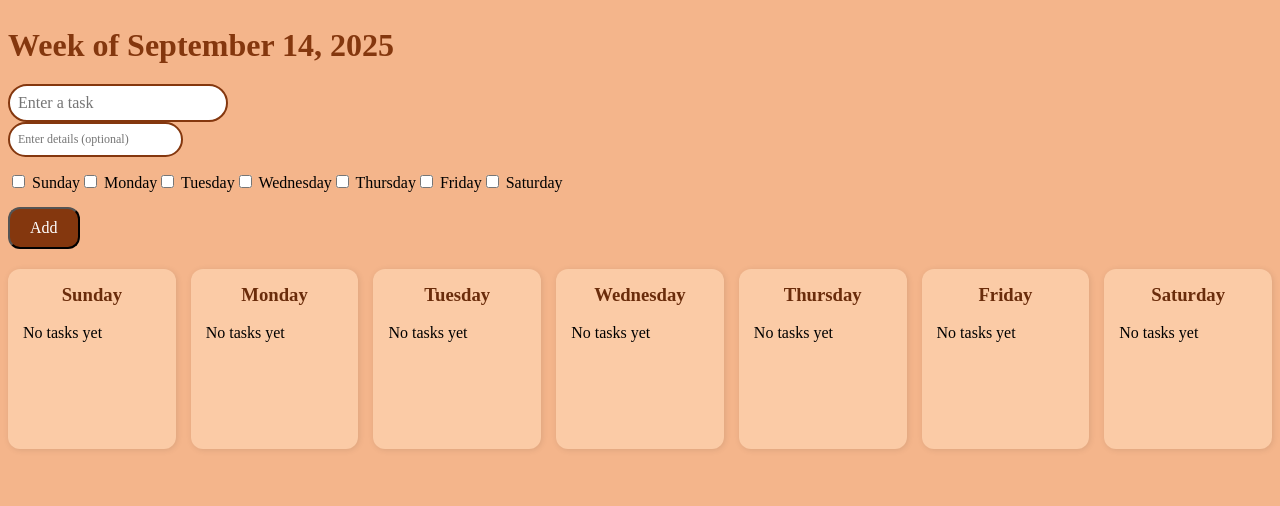
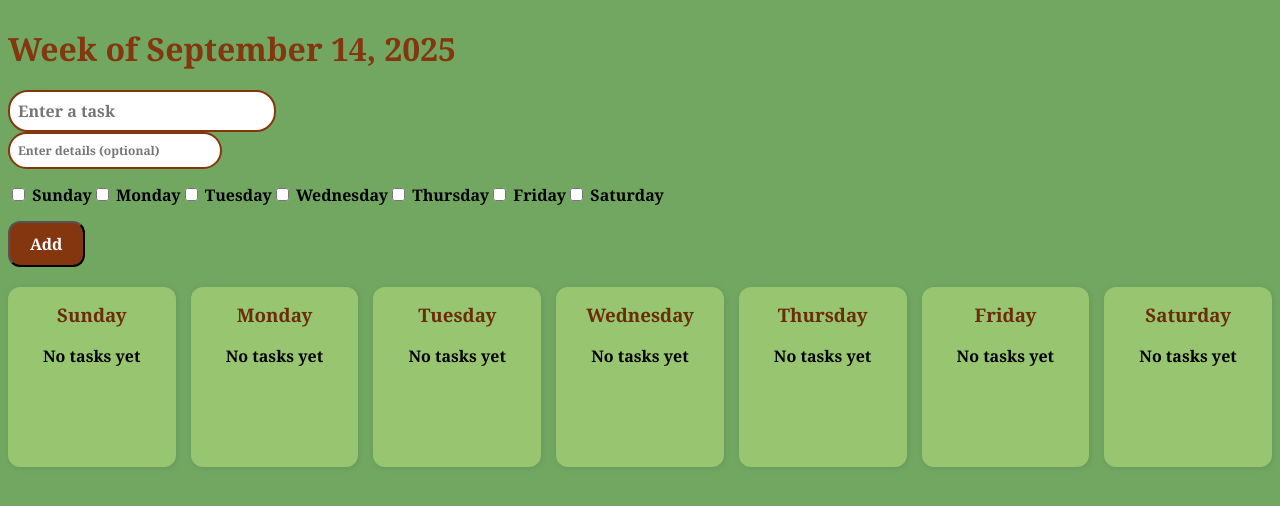
Before and after one commit to abileshayyanar/Flask-Weekly-Calendar, a Flask app: page / in a window 1280 px wide. Shown: the top 506 px of the page. Run offline with Flask 3, Linux system fonts and the light colour scheme.

Commit message:
updated style elements

```diff
--- a/static/style.css
+++ b/static/style.css
@@ -1,5 +1,5 @@
 body{
-    background-color: hsl(24, 82%, 75%);
+    background-color: hsl(106, 28%, 52%);
 }
 
 .week {
@@ -10,12 +10,13 @@ body{
 }
 
 .day-box {
-    background: lab(85.36% 13.49 25.47);
+    background: #98c570;
     padding: 15px;
     border-radius: 12px;
     box-shadow: 1px 1px 6px rgba(0,0,0,0.1);
     min-height: 150px;
-    font-family: "Abril Fatface", serif;
+    font-family: "Georgia", serif;
+    font-weight: bolder
 }
 
 .day-box h3 {
@@ -25,29 +26,33 @@ body{
 }
 
 .day-box ul {
-    list-style-type: none;
-    padding-left: 0;
+    list-style-type: disc;
+    padding-left: 20px;
+}
+
+.day-box ul li.no-tasks {
+    list-style: none;
 }
 
 .checkbox-container label {
-    color: #c0ac91;
-    font-family: 'Abril Fatface', serif;
-    font-weight: bold;
+    color: #55832d;
+    font-family: 'Georgia', serif;
+    font-weight: bolder;
     font-size: 16px;
 }
 
 .date-heading {
     color: #84370e;
-    font-family: 'Abril Fatface', 'URW Bookman L', serif;
+    font-family: 'Georgia', serif;
     font-size: 2rem;
-    font-weight: bold;
-    font-weight: bold;
+    font-weight: 1000;
     text-align: left;
     margin-bottom: 20px;
 }
 
 .days {
-    font-family: 'Abril Fatface', serif;
+    font-family: 'Georgia', serif;
+    font-weight: bolder
 }
 
 .checkbox-row {
@@ -55,7 +60,8 @@ body{
     flex-wrap: wrap;
     margin-bottom: 15px;
     margin-top: 15px;
-    font-family: 'Abril Fatface', serif;
+    font-family: 'Georgia', serif;
+    font-weight: bolder
 }
 
 .button {
@@ -63,8 +69,9 @@ body{
     color: white;
     border-radius: 12px;
     padding: 10px 20px;
-    font-family: 'Abril Fatface', serif;
+    font-family: 'Georgia', serif;
     font-size: 16px;
+    font-weight: bolder;
 }
 
 .task-input {
@@ -72,7 +79,8 @@ body{
     border-radius: 20px;
     padding: 8px;
     font-size: 16px;
-    font-family: 'Abril Fatface', serif;
+    font-family: 'Georgia', serif;
+    font-weight: bolder;
 }
 
 .task-desc-box {
@@ -80,11 +88,19 @@ body{
     border-radius: 20px;
     padding: 8px;
     font-size: 12px;
-    font-family: 'Abril Fatface', serif;
+    font-family: 'Georgia', serif;
+    font-weight: bolder;
 }
 
 .task-desc {
     font-size: 12px;
-    font-family: 'Abril Fatface', serif;
+    font-family: 'Georgia', serif;
+    font-weight: bolder;
     color: #865840
 }
+
+a.noUnderline {
+    text-decoration: none;
+    padding-right: 5px;
+    font-size: 12px;
+}
--- a/templates/index.html
+++ b/templates/index.html
@@ -58,13 +58,13 @@
                             {% if task.description %}
                                 <div class="task-desc">{{ task.description }}</div>
                             {% endif %}
-                            <li>
-                                <a href="{{ url_for('mark_done', task_id=task.id) }}">done</a>
-                                <a href="{{ url_for('delete', task_id=task.id) }}">delete</a>
-                            </li>
+                            <div class="task-actions">
+                                <a href="{{ url_for('mark_done', task_id=task.id) }}" class="noUnderline">done</a>
+                                <a href="{{ url_for('delete', task_id=task.id) }}" class="noUnderline">delete</a>
+                            </div>
                         </li>
                     {% else %}
-                        <li style="list-style-type:none;">No tasks yet</li>
+                        <li class="no-tasks">No tasks yet</li>
                     {% endfor %}
                 </ul>
             </div>
```
Also changed, not shown: todo.db.
